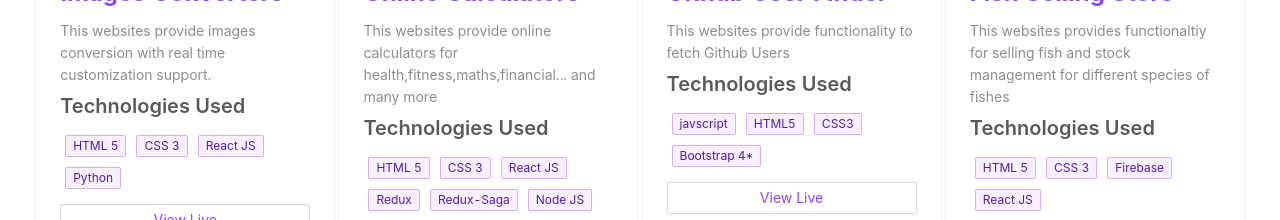
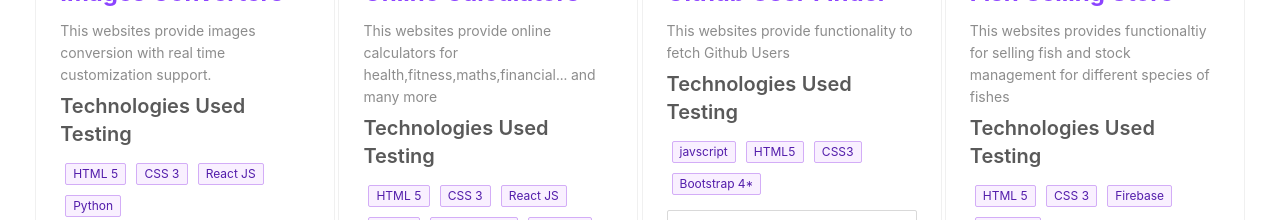
Before and after one commit to AhmadBilalAmjad/ahmadbilalamjad.github.io, a React (Create React App) app: page /projects in a window 1280 px wide. Shown: the part 391-611 px from the top of the page. Built offline with nearby package versions, Linux system fonts and the light colour scheme.

Commit message:
test commit to check deployment

```diff
--- a/src/components/Projects.jsx
+++ b/src/components/Projects.jsx
@@ -25,7 +25,7 @@ const Projects = () => {
             <Meta title={project.name} description={project.description} />
             <div style={{ marginTop: 10 }}>
               <Title level={4} className="technologies-used">
-                Technologies Used
+                Technologies Used Testing
               </Title>
               {project.technologies.map((tech) => (
                 <Tag key={tech} color="purple" style={{ margin: 5 }}>
```
